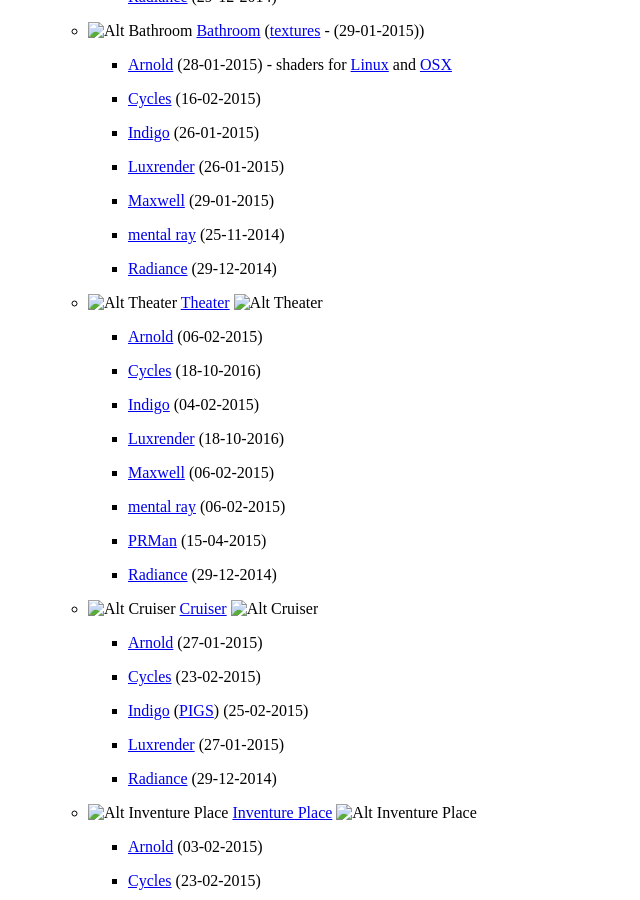
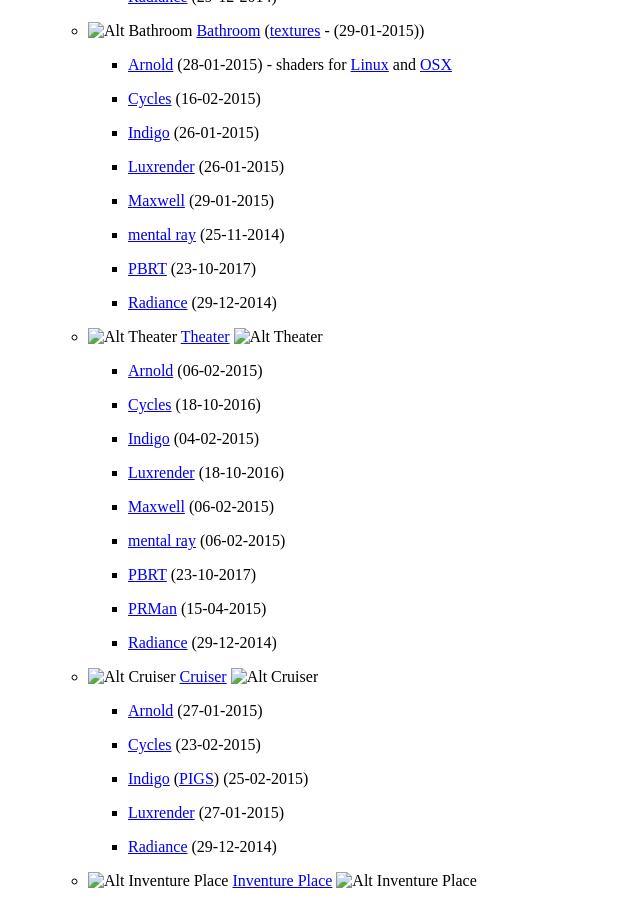
Before and after one commit to wahn/jan_walter_org, a Jekyll site: the page built from download/index.md, in a window 1280 px wide and 900 px high, scrolled down 2539 px. Shown: the whole window, without its empty margins (0-640 px from the left). Built offline with Jekyll 4.4.1, drawn with Linux system fonts in a browser that asks for light colours; Markdown is read by kramdown in place of the engine named in the settings.

Commit message:
New PBRT scenes for bathroom and theater.

```diff
--- a/download/index.md
+++ b/download/index.md
@@ -191,6 +191,8 @@
 
         + [mental ray](https://www.janwalter.org/Download/Scenes/bathroom_mi.tar.gz) (25-11-2014)
 
+        + [PBRT](https://www.janwalter.org/Download/Scenes/bathroom_pbrt.tar.gz) (23-10-2017)
+
         + [Radiance](https://www.janwalter.org/Download/Scenes/bathroom_rad.tar.gz) (29-12-2014)
 
     - ![Alt Theater][theater1]
@@ -208,6 +210,8 @@
         + [Maxwell](https://www.janwalter.org/Download/Scenes/theater_mxs.tar.gz) (06-02-2015)
 
         + [mental ray](https://www.janwalter.org/Download/Scenes/theater_mi.tar.gz) (06-02-2015)
+
+        + [PBRT](https://www.janwalter.org/Download/Scenes/theater_pbrt.tar.gz) (23-10-2017)
 
         + [PRMan](https://www.janwalter.org/Download/Scenes/theater_rib.tar.gz) (15-04-2015)
 
```
